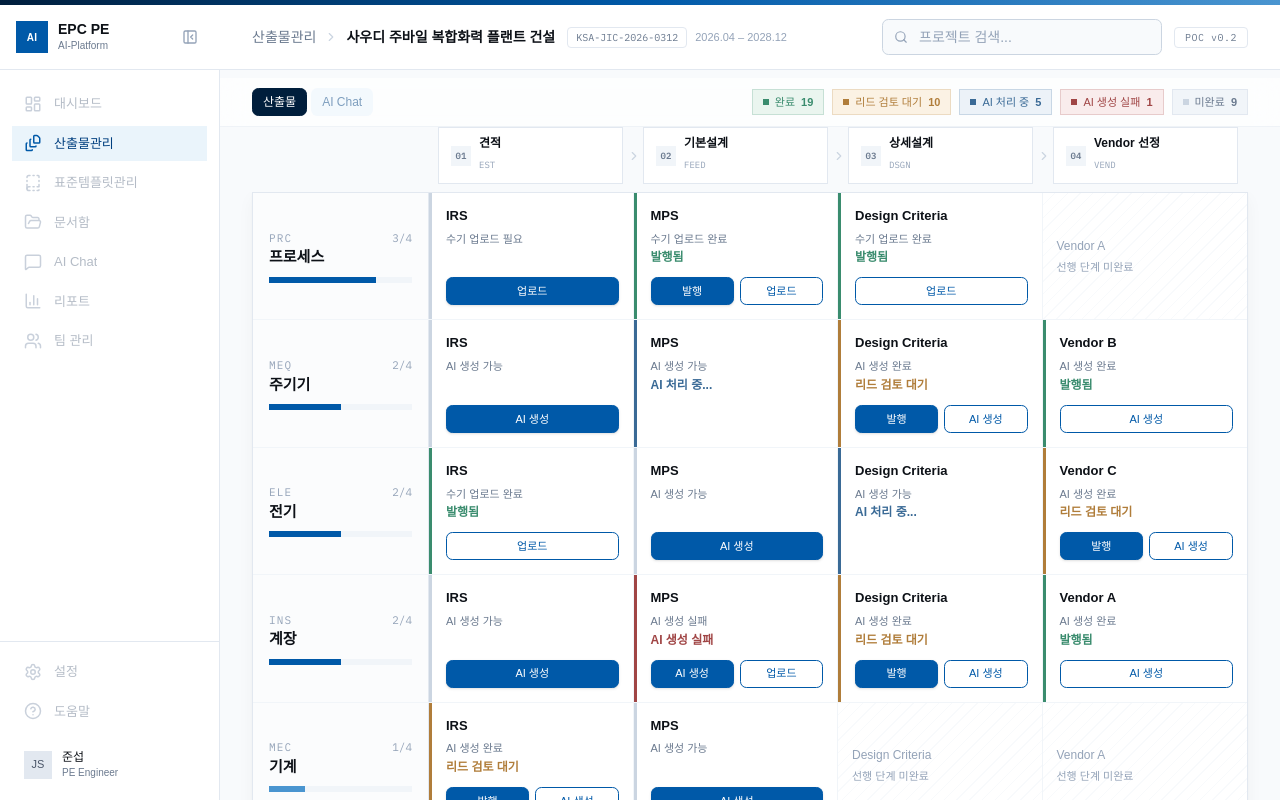
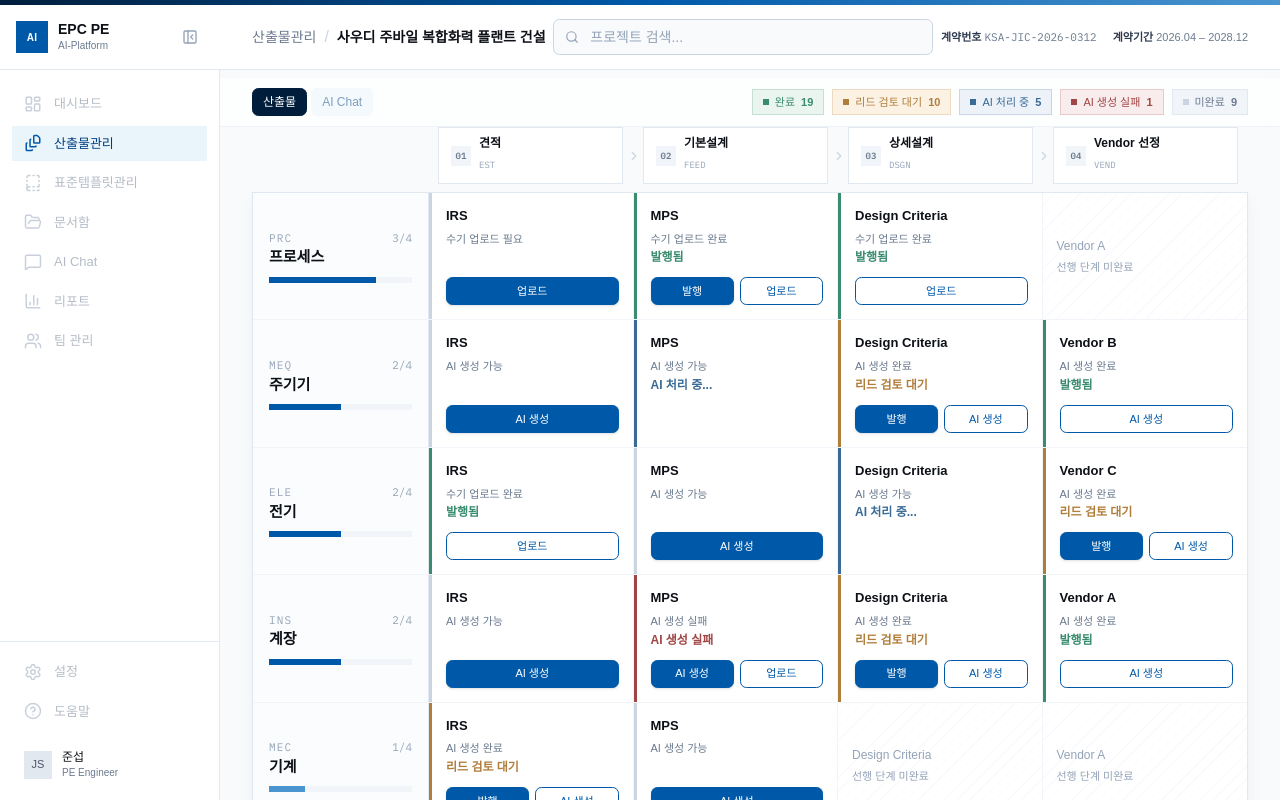
Before and after one commit to junseopsan/depe-aiplatform-frontend, a Next.js app: page /projects/1 in a window 1280 px wide. Built offline with nearby package versions, Linux system fonts and the light colour scheme; a web font is replaced by a local one.

Commit message:
fix: 헤더 레이아웃 개선 — 검색 중앙 배치, 계약번호/기간 라벨 추가 및 강조
Co-Authored-By: Claude Opus 4.6 (1M context) <noreply@anthropic.com>

```diff
--- a/src/features/project-detail/components/AppHeader.tsx
+++ b/src/features/project-detail/components/AppHeader.tsx
@@ -1,6 +1,6 @@
 'use client'
 
-import { Search, ChevronRight } from 'lucide-react'
+import { Search } from 'lucide-react'
 import { Input } from '@/components/ui/UiInput'
 import type { Project } from '../types/project-detail.types'
 
@@ -11,24 +11,17 @@ type AppHeaderProps = {
 export function AppHeader({ project }: AppHeaderProps) {
   return (
     <header className="flex flex-1 items-center justify-between bg-card px-8 py-3.5">
-      {/* Breadcrumb + Project info */}
+      {/* Project name */}
       <div className="flex items-center gap-2">
         <span className="text-sm text-muted-foreground">산출물관리</span>
-        <ChevronRight size={14} className="text-[var(--gray-300)]" />
+        <span className="text-[var(--gray-300)]">/</span>
         <span className="text-sm font-semibold text-foreground">
           {project.name}
         </span>
-        <span className="ml-1 rounded border border-border px-2 py-0.5 font-mono text-[10px] text-muted-foreground">
-          {project.contractNo}
-        </span>
-        <span className="text-[11px] text-[var(--gray-400)]">
-          {project.startDate} – {project.endDate}
-        </span>
       </div>
 
-      {/* Search */}
-      <div className="flex items-center gap-3">
-        <div className="relative w-[280px]">
+      {/* Search — 중앙 */}
+      <div className="relative w-[380px]">
         <Search
           className="absolute left-3 top-1/2 -translate-y-1/2 text-[var(--gray-400)]"
           size={14}
@@ -39,9 +32,11 @@ export function AppHeader({ project }: AppHeaderProps) {
           className="pl-9"
         />
       </div>
-        <span className="rounded border border-border px-2.5 py-0.5 font-mono text-[10px] tracking-wider text-muted-foreground">
-          POC v0.2
-        </span>
+
+      {/* Meta */}
+      <div className="flex items-center gap-4 text-[11px] text-[var(--gray-500)]">
+        <span><span className="font-semibold text-[var(--gray-700)]">계약번호</span> <span className="font-mono">{project.contractNo}</span></span>
+        <span><span className="font-semibold text-[var(--gray-700)]">계약기간</span> {project.startDate} – {project.endDate}</span>
       </div>
     </header>
   )
```
Lines whose indentation alone changed are shown as unchanged.
